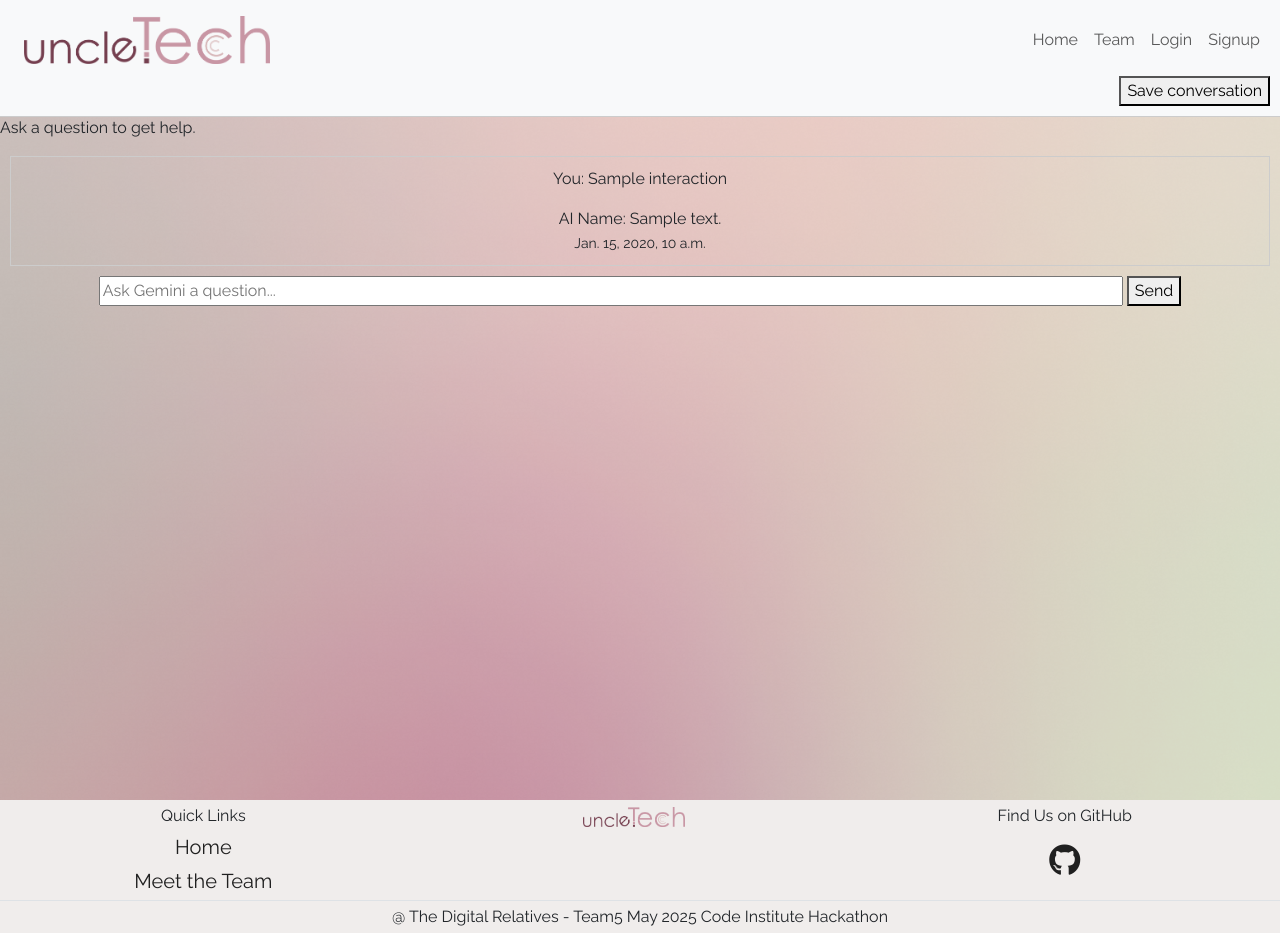
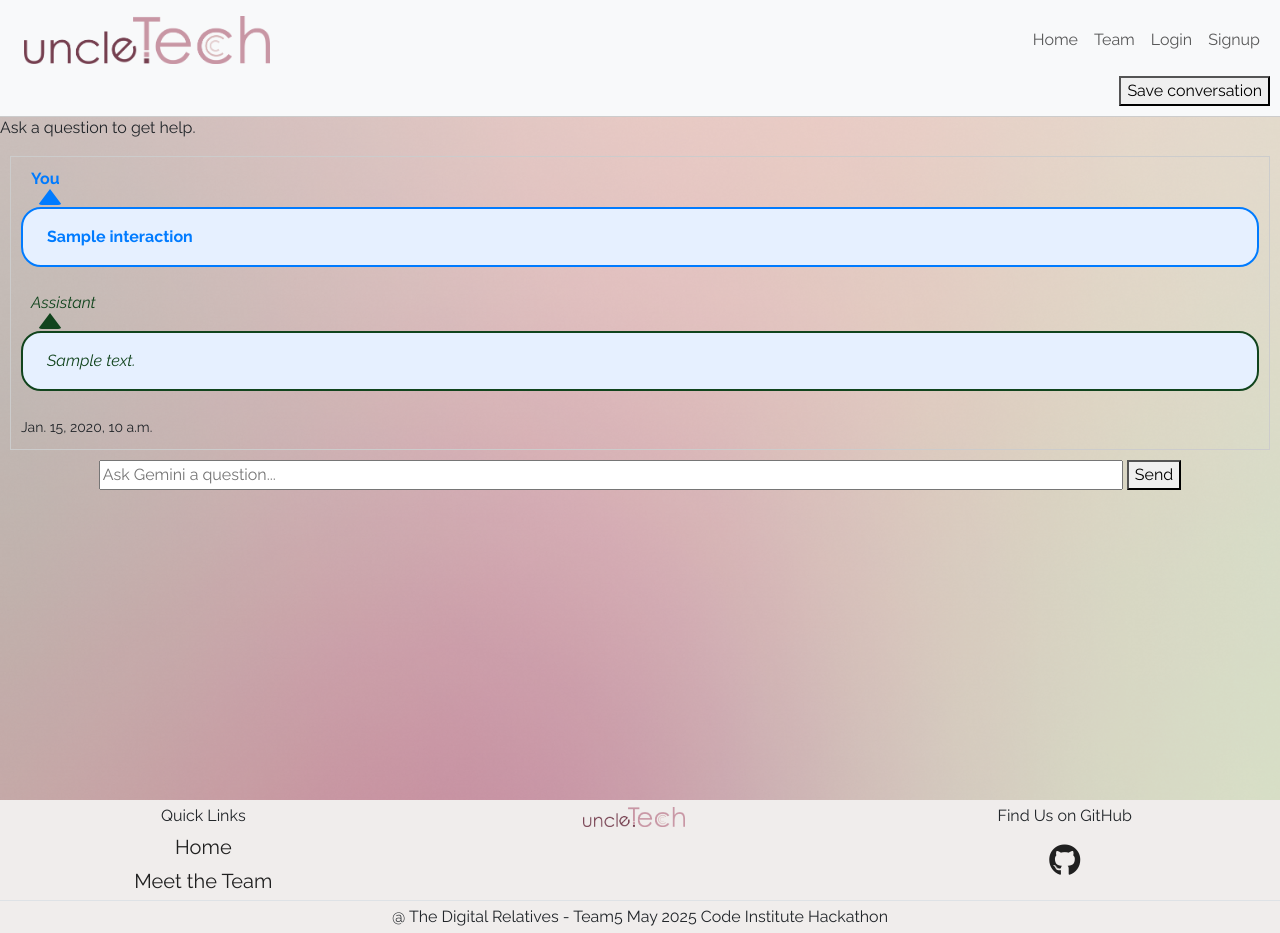
Before and after one commit to Swewi/Hackteam5_may25, a Django app: template assistant/templates/assistant/assistant.html in a window 1280 px wide. Run offline with Django 5.2, Linux system fonts and the light colour scheme; the template is opened without the code that fills it: most values are stand-ins (such as "Sample title", 1, 10 or a date in 2020).

Commit message:
style the speech bubbles in assistant.html

```diff
--- a/assistant/templates/assistant/assistant.html
+++ b/assistant/templates/assistant/assistant.html
@@ -1,15 +1,99 @@
 {% extends 'base.html' %}
+{% load static %}
 {% block title %}Assistant{% endblock %}
 {% block content %}
-<div style="position: fixed; top: 66px; left: 0; width: 100%; background-color: #f8f9fa; padding: 10px; border-bottom: 1px solid #ccc; z-index: 1000;">
+<style>
+    .interaction {
+        /* display: flex;
+        flex-direction: column;
+        align-items: center;
+        margin: 10px;
+        padding: 10px;
+        border: 1px solid #ccc;
+        border-radius: 5px; */
+        display:block;
+        text-align: left!important;
+        margin: 10px;
+        padding: 10px;
+    }
+
+    .user-question {
+        font-weight: bold;
+        color: #007bff;
+        background-color: #e6f0ff;
+        position: relative;
+        border: 2px solid #007bff;
+        border-radius: 20px;
+        padding: 16px 24px;
+        margin: 16px 0 24px 0;
+    }
+
+    .user-question::after {
+        content: '';
+        position: absolute;
+        top: -20px;
+        left: 15px;
+        width: 0;
+        height: 0;
+        border: 12px solid transparent;
+        border-bottom: 16px solid #007bff;
+        border-top: 0;
+        border-radius: 4px;
+    }
+
+    .gemini-response {
+        background-color: #e6f0ff;
+        font-style: italic;
+        color: #11441d;
+        /* Ensures the image covers the whole div */
+        background-repeat: no-repeat;
+        /* Prevents tiling */
+        background-position: center;
+        /* Centers the image */
+        position: relative;
+        border: 2px solid #11441d;
+        border-radius: 20px;
+        padding: 16px 24px;
+        margin: 16px 0 24px 0;
+    }
+
+    .gemini-response::after {
+        content: '';
+        position: absolute;
+        top: -20px;
+        left: 15px;
+        width: 0;
+        height: 0;
+        border: 12px solid transparent;
+        border-bottom: 16px solid #11441d;
+        border-top: 0;
+        border-radius: 4px;
+    }
+
+    .you-label {
+        font-weight: bold;
+        color: #007bff;
+        margin-left: 10px;
+    }
+
+    .assistant-label {
+        font-style: italic;
+        color: #11441d;
+        margin-left: 10px;
+    }
+</style>
+<div
+    style="position: fixed; top: 66px; left: 0; width: 100%; background-color: #f8f9fa; padding: 10px; border-bottom: 1px solid #ccc; z-index: 1000;">
     <button id="save_conversation" style="float: right;">Save conversation</button>
 </div>
 <h1 style="margin-top: 60px;">Welcome to the Assistant Page</h1>
 <p>Ask a question to get help.</p>
 {% for interaction in history %}
 <div class="interaction" style="text-align: center; margin: 10px; padding: 10px; border: 1px solid #ccc;">
-    <p class="user-question">You: {{ interaction.question }}</p>
-    <div class="gemini-response">AI Name: {{ interaction.answer|linebreaksbr }}</div>
+    <div class="you-label">You</div>
+    <div class="user-question">{{ interaction.question }}</div>
+    <div class="assistant-label">Assistant</div>
+    <div class="gemini-response">{{ interaction.answer|linebreaksbr }}</div>
     <small>{{ interaction.timestamp }}</small>
 </div>
 {% empty %}
@@ -21,9 +105,12 @@
     <button id="send_button">Send</button>
 </div>
 
-<div id="saveModal" class="modal" style="display: none; position: fixed; z-index: 1050; left: 0; top: 0; width: 100%; height: 100%; overflow: auto; background-color: rgba(0,0,0,0.4);">
-    <div class="modal-content" style="background-color: #fefefe; margin: 15% auto; padding: 20px; border: 1px solid #888; width: 50%;">
-        <span id="closeModal" style="color: #aaa; float: right; font-size: 28px; font-weight: bold; cursor: pointer;">&times;</span>
+<div id="saveModal" class="modal"
+    style="display: none; position: fixed; z-index: 1050; left: 0; top: 0; width: 100%; height: 100%; overflow: auto; background-color: rgba(0,0,0,0.4);">
+    <div class="modal-content"
+        style="background-color: #fefefe; margin: 15% auto; padding: 20px; border: 1px solid #888; width: 50%;">
+        <span id="closeModal"
+            style="color: #aaa; float: right; font-size: 28px; font-weight: bold; cursor: pointer;">&times;</span>
         <label for="title">Title:</label>
         <input type="text" id="title" name="title" style="width: 100%; margin-bottom: 10px;">
         <div id="validation-message" style="color: red; "></div>
@@ -92,7 +179,7 @@
         const validationMessage = document.getElementById('validation-message');
 
         if (titleField.value.trim() === '') {
-            validationMessage.innerHTML ='Title cannot be empty!';
+            validationMessage.innerHTML = 'Title cannot be empty!';
             return;
         }
 
@@ -124,7 +211,7 @@
     // Clear validation message when user starts typing in the title input
     const titleInput = document.getElementById('title');
     const validationMessage = document.getElementById('validation-message');
-    titleInput.addEventListener('keyup', function() {
+    titleInput.addEventListener('keyup', function () {
         if (validationMessage.innerHTML !== '') {
             validationMessage.innerHTML = '';
         }
```
Also changed, not shown: static/images/speech-bubble.jpg (added), static/images/speech-bubble.png (added), static/images/speech-bubble.webp (added). Lines whose indentation alone changed are shown as unchanged.
